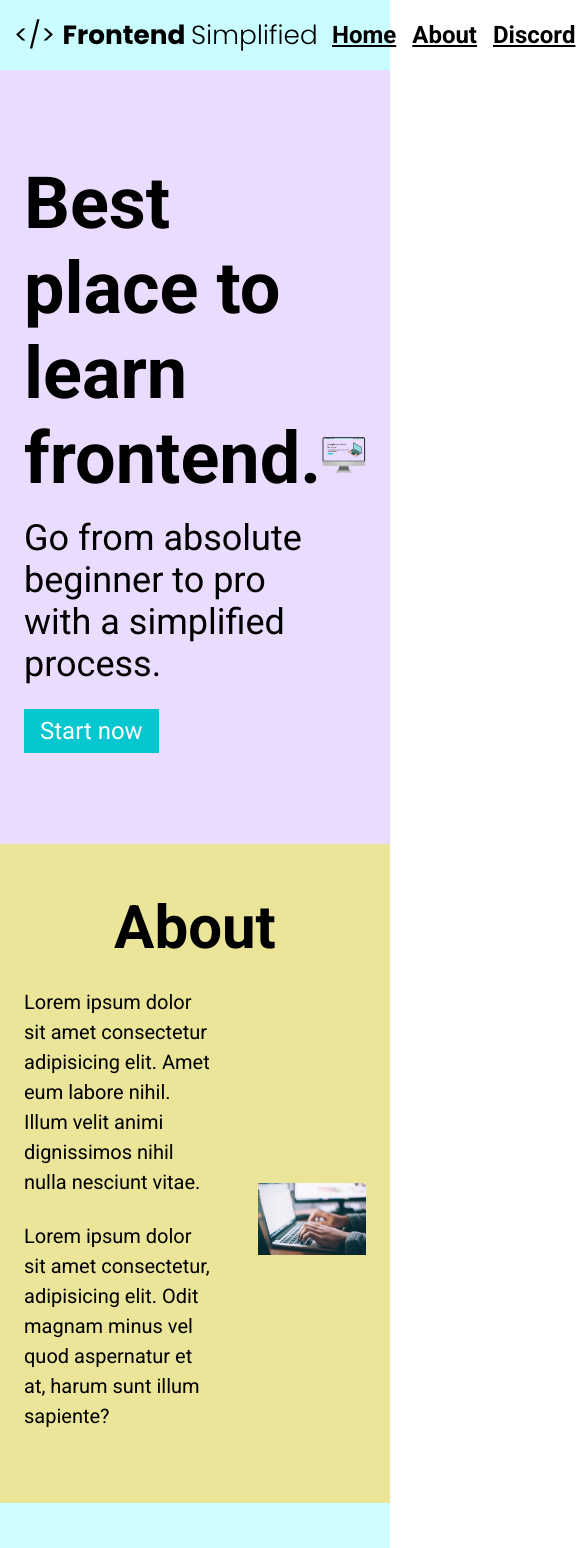
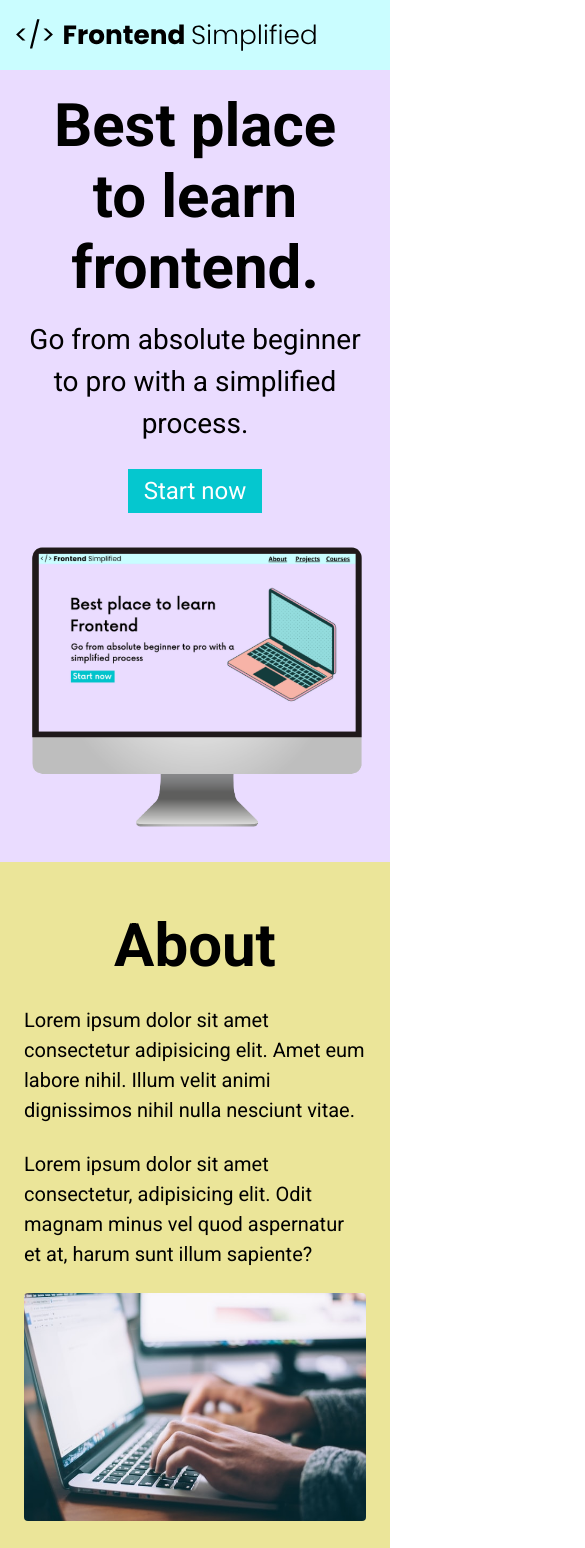
Before and after one commit to mustyAY/Mini-html-css-proj., a plain HTML site: page index.html in a window 390 px wide. Shown: the top 1548 px of the page, 585 px wide, since content can reach past the window. Drawn offline with Linux system fonts and the light colour scheme.

Commit message:
full responsive CSS

```diff
--- a/index.html
+++ b/index.html
@@ -20,10 +20,10 @@
         </nav>
         <header>
           <div class="row">
-            <div>
+            <div class="home__description">
               <h1>Best place to learn frontend.</h1>
               <p class="subheader">Go from absolute beginner to pro with a simplified process.</p>
-              <button>Start now</button>
+              <button class="home__description--button">Start now</button>
             </div>
             <figure>
               <img src="./laptop.png" alt="Laptop" />
--- a/styles.css
+++ b/styles.css
@@ -4,6 +4,10 @@
     margin: 0;
     box-sizing: border-box;
     font-family: 'Roboto', sans-serif;
+}
+
+html{
+    scroll-behavior: smooth;
 }
 
 nav{
@@ -17,8 +21,8 @@ nav{
 
 header{
     background-color: #eadcff;
-    height:calc(100vh - 70px);
-    padding: 24px;
+    min-height: calc(100vh - 70px);
+    padding: 20px;
     display: flex;
     align-items: center;
     justify-content: center;
@@ -40,6 +44,10 @@ button{
     padding: 8px 16px;
     font-size: 24px;
     cursor: pointer;
+}
+
+p {
+    line-height: 1.5;
 }
 
 a{
@@ -105,7 +113,8 @@ h2{
 }
 
 img{
-    width: 100%
+    width: 100%;
+    border-radius: 4px;
 }
 
 .section__description--wrapper{
@@ -150,6 +159,7 @@ form{
     display: flex;
     flex-direction: column;
     margin: 0 auto;
+    padding: 0 24px;
 }
 
 input, textarea{
@@ -184,3 +194,70 @@ footer {
 .footer__link{
     padding: 0 16px;
 }
+
+/* Small Phones, Tablets, Large Smartphones */
+
+@media (max-width: 728px) {
+    .row{
+        flex-direction: column;
+    }
+
+    .home__description{
+        margin-bottom: 24px;
+        display: flex;
+        flex-direction: column;
+        align-items: center;
+    }
+
+    .home__description--button{
+        max-width: 240px;
+    }
+
+    h1{
+        text-align: center;
+        font-size: 60px;
+    }
+
+    .subheader{
+        text-align: center;
+        font-size: 28px;
+    }
+
+    ul{
+        display: none;
+    }
+
+    .section__description{
+        flex-direction: column;
+    }
+
+    .section__description--wrapper{
+        width: 100%;
+    }
+
+    .about__img--wrapper{
+        width: 100%;
+    }
+
+    #discord .section__description{
+        flex-direction: column-reverse;
+    }
+
+    footer{
+        padding: 48px 24px;
+    }
+
+    .footer__logo {
+        max-width: 360px;
+    }
+
+    .footer__link{
+        padding: 0 8px;
+        font-size: 18px;
+    }
+
+    .footer__links{
+        margin-bottom: 24px;
+    }
+
+}
```
